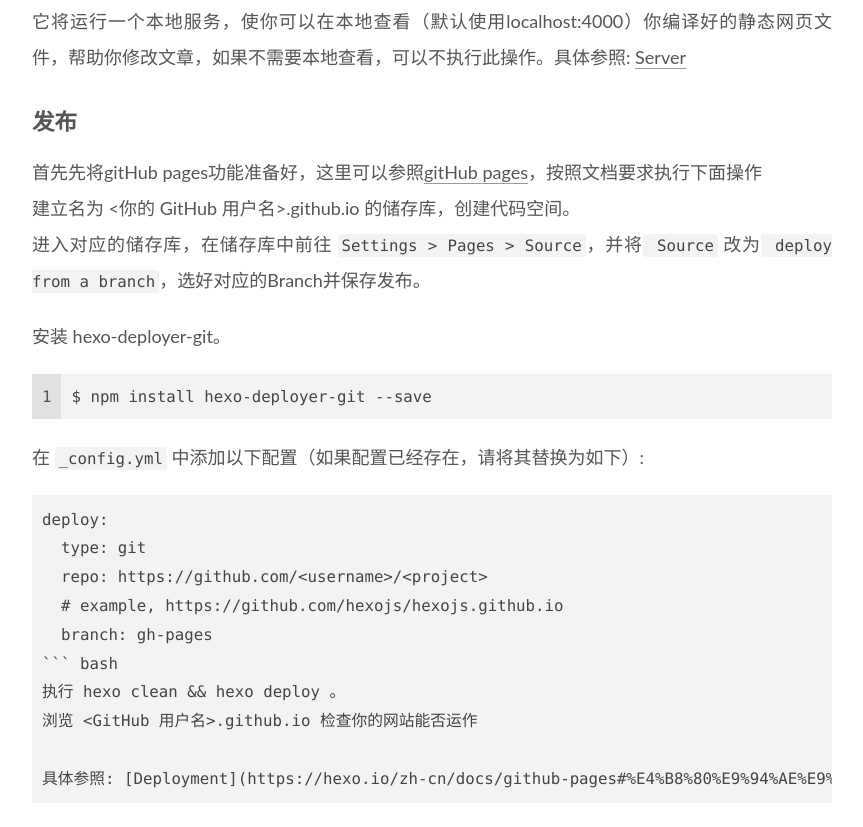
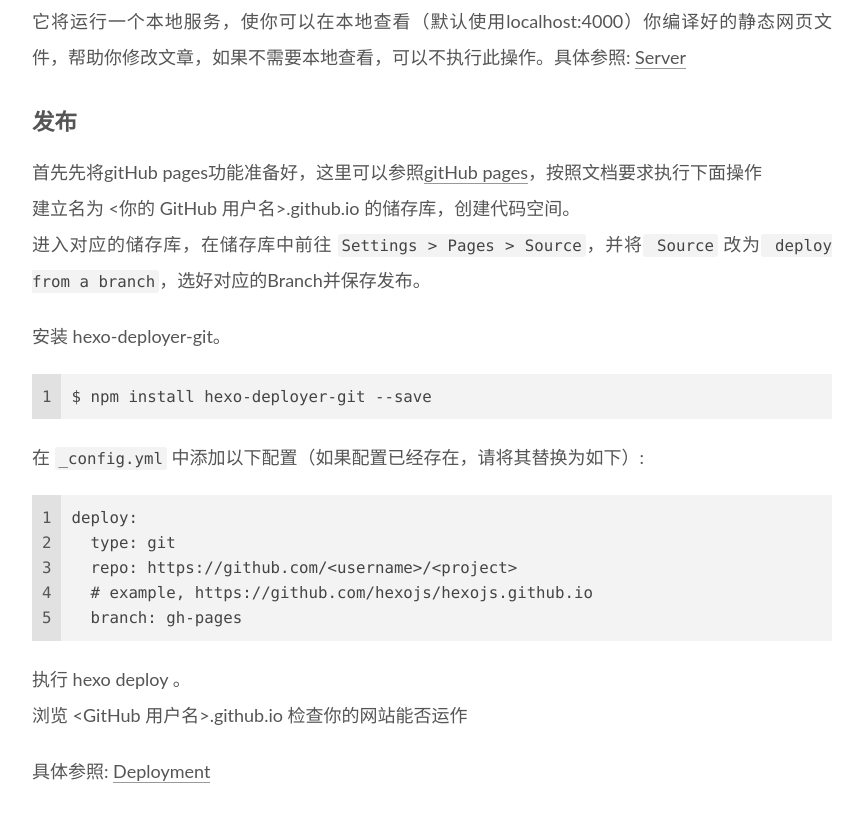
Before and after one commit to kun-zhu/kun-zhu.github.io, a plain HTML site: page 2023/12/29/hello-world/index.html in a window 1280 px wide. Shown: the part 2524-3351 px from the top of the page, without its empty margins (368-1231 px from the left). Drawn offline with nearby package versions, Linux system fonts and the light colour scheme.

Commit message:
Site updated: 2023-12-29 21:28:53

````diff
--- a/2023/12/29/hello-world/index.html
+++ b/2023/12/29/hello-world/index.html
@@ -27,7 +27,7 @@
 <meta property="og:description" content="&emsp;最近找工作，觉得很多之前学习过的知识因为一段时间不使用就忘掉了，萌生了写下一些技术博客的想法，几番搜索，选择了免费的gitHub Pages作为博客服务器，简单实用，量小不收费。&emsp;博客工具选择了Hexo，模板是next,在我的电脑本身安装有git和node.js的条件下，我几乎不用再安装什么，只要执行几个命令就可以完成对应的博客生成。 快速开始安装Git和node.Js，网络">
 <meta property="og:locale" content="zh_CN">
 <meta property="article:published_time" content="2023-12-28T20:08:22.686Z">
-<meta property="article:modified_time" content="2023-12-29T13:20:28.947Z">
+<meta property="article:modified_time" content="2023-12-29T13:28:44.704Z">
 <meta property="article:author" content="kun">
 <meta name="twitter:card" content="summary">
 
@@ -176,7 +176,7 @@
       <span class="post-meta-item-text">发表于</span>
 
 
-      <time title="创建时间：2023-12-29 04:08:22 / 修改时间：21:20:28" itemprop="dateCreated datePublished" datetime="2023-12-29T04:08:22+08:00">2023-12-29</time>
+      <time title="创建时间：2023-12-29 04:08:22 / 修改时间：21:28:44" itemprop="dateCreated datePublished" datetime="2023-12-29T04:08:22+08:00">2023-12-29</time>
     </span>
 
 
@@ -211,17 +211,9 @@
 <p>安装 hexo-deployer-git。</p>
 <figure class="highlight bash"><table><tr><td class="gutter"><pre><span class="line">1</span><br></pre></td><td class="code"><pre><span class="line">$ npm install hexo-deployer-git --save</span><br></pre></td></tr></table></figure>
 <p>在 <code>_config.yml</code> 中添加以下配置（如果配置已经存在，请将其替换为如下）:</p>
-<pre><code class="bash">deploy:
-  type: git
-  repo: https://github.com/&lt;username&gt;/&lt;project&gt;
-  # example, https://github.com/hexojs/hexojs.github.io
-  branch: gh-pages
-``` bash
-执行 hexo clean &amp;&amp; hexo deploy 。
-浏览 &lt;GitHub 用户名&gt;.github.io 检查你的网站能否运作
-
-具体参照: [Deployment](https://hexo.io/zh-cn/docs/github-pages#%E4%B8%80%E9%94%AE%E9%83%A8%E7%BD%B2)
-</code></pre>
+<figure class="highlight bash"><table><tr><td class="gutter"><pre><span class="line">1</span><br><span class="line">2</span><br><span class="line">3</span><br><span class="line">4</span><br><span class="line">5</span><br></pre></td><td class="code"><pre><span class="line">deploy:</span><br><span class="line">  <span class="built_in">type</span>: git</span><br><span class="line">  repo: https://github.com/&lt;username&gt;/&lt;project&gt;</span><br><span class="line">  <span class="comment"># example, https://github.com/hexojs/hexojs.github.io</span></span><br><span class="line">  branch: gh-pages</span><br></pre></td></tr></table></figure>
+<p>执行  hexo deploy 。<br>浏览 &lt;GitHub 用户名&gt;.github.io 检查你的网站能否运作</p>
+<p>具体参照: <a target="_blank" rel="noopener" href="https://hexo.io/zh-cn/docs/github-pages#%E4%B8%80%E9%94%AE%E9%83%A8%E7%BD%B2">Deployment</a></p>
 
     </div>
 
````
Also changed, not shown: index.html (+4 -12 lines).
